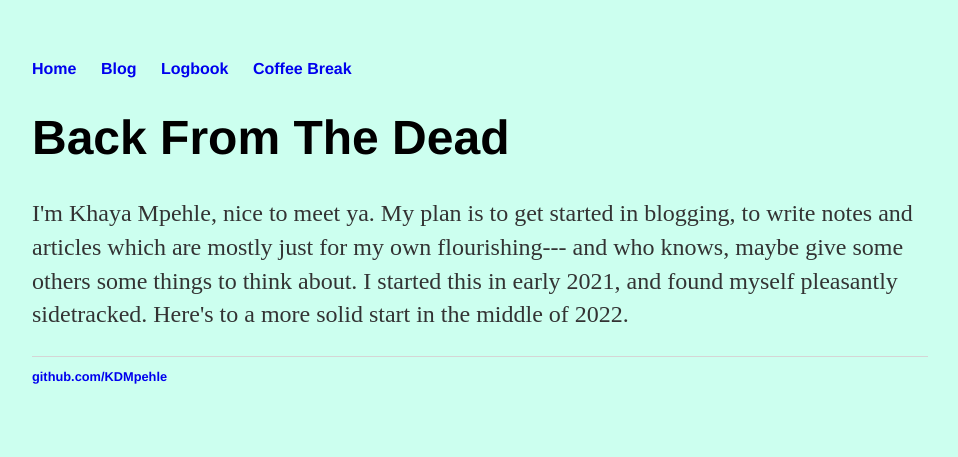
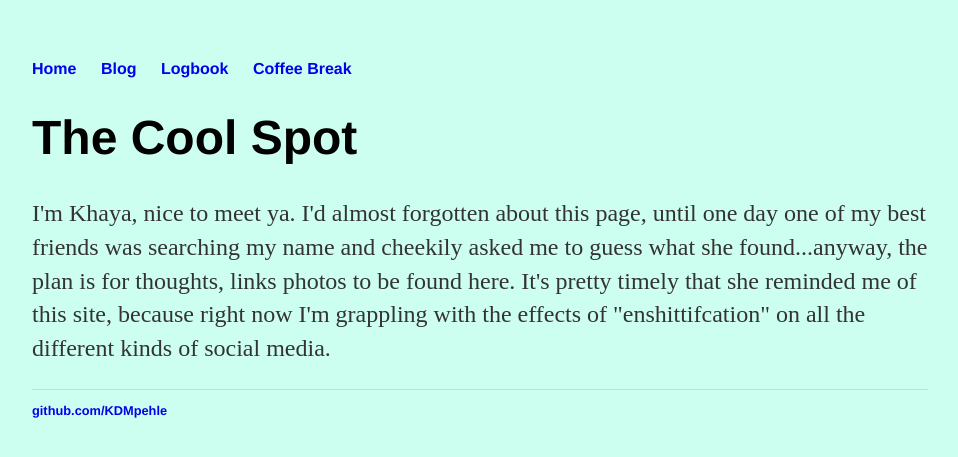
Before and after one commit to KDMpehle/KDMpehle.github.io, a Jekyll site: the page built from index.html, in a window 1280 px wide. Shown: the top 457 px of the page, without its empty margins (160-1118 px from the left). Built offline with Jekyll 4.4.1, drawn with Linux system fonts in a browser that asks for light colours.

Commit message:
Update index.html
updated intro paragraph

```diff
--- a/index.html
+++ b/index.html
@@ -2,10 +2,7 @@
 layout: default
 ---
 <div class="blurb">
-	<h1>Back From The Dead</h1>
-	<p> I'm Khaya Mpehle, nice to meet ya. My plan is to get started in blogging,
-	to write notes and articles which are mostly just for my own flourishing--- and
-	who knows, maybe give some others some things to think about. I started this in
-	early 2021, and found myself pleasantly sidetracked. Here's to a more solid start
-	in the middle of 2022.</p>
+	<h1>The Cool Spot</h1>
+	<p> I'm Khaya, nice to meet ya. I'd almost forgotten about this page, until one day one of my best friends was searching my name and cheekily asked me to guess what she found...anyway, the plan is for thoughts,
+	links photos to be found here. It's pretty timely that she reminded me of this site, because right now I'm grappling with the effects of "enshittifcation" on all the different kinds of social media. </p>
 </div>
```
